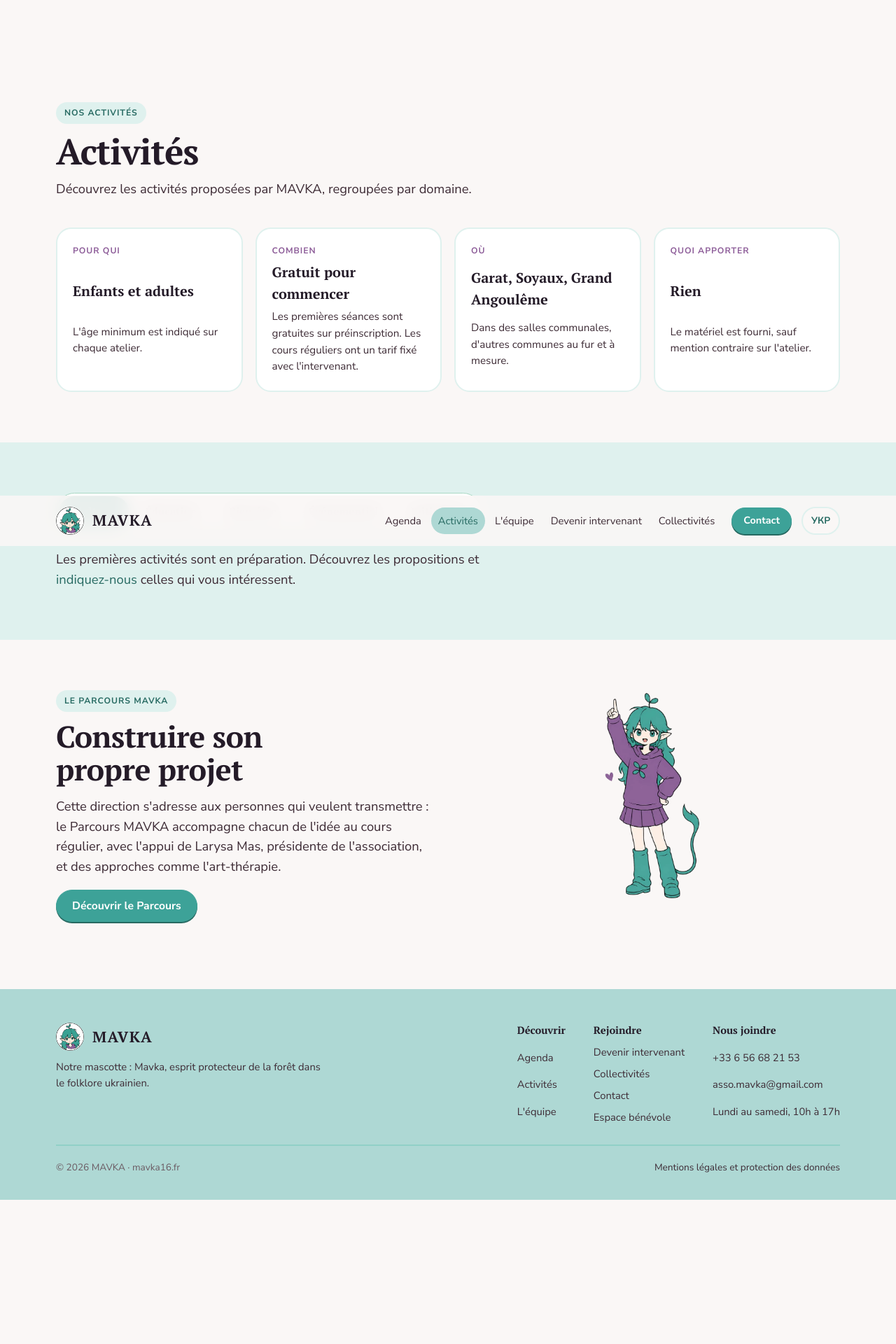
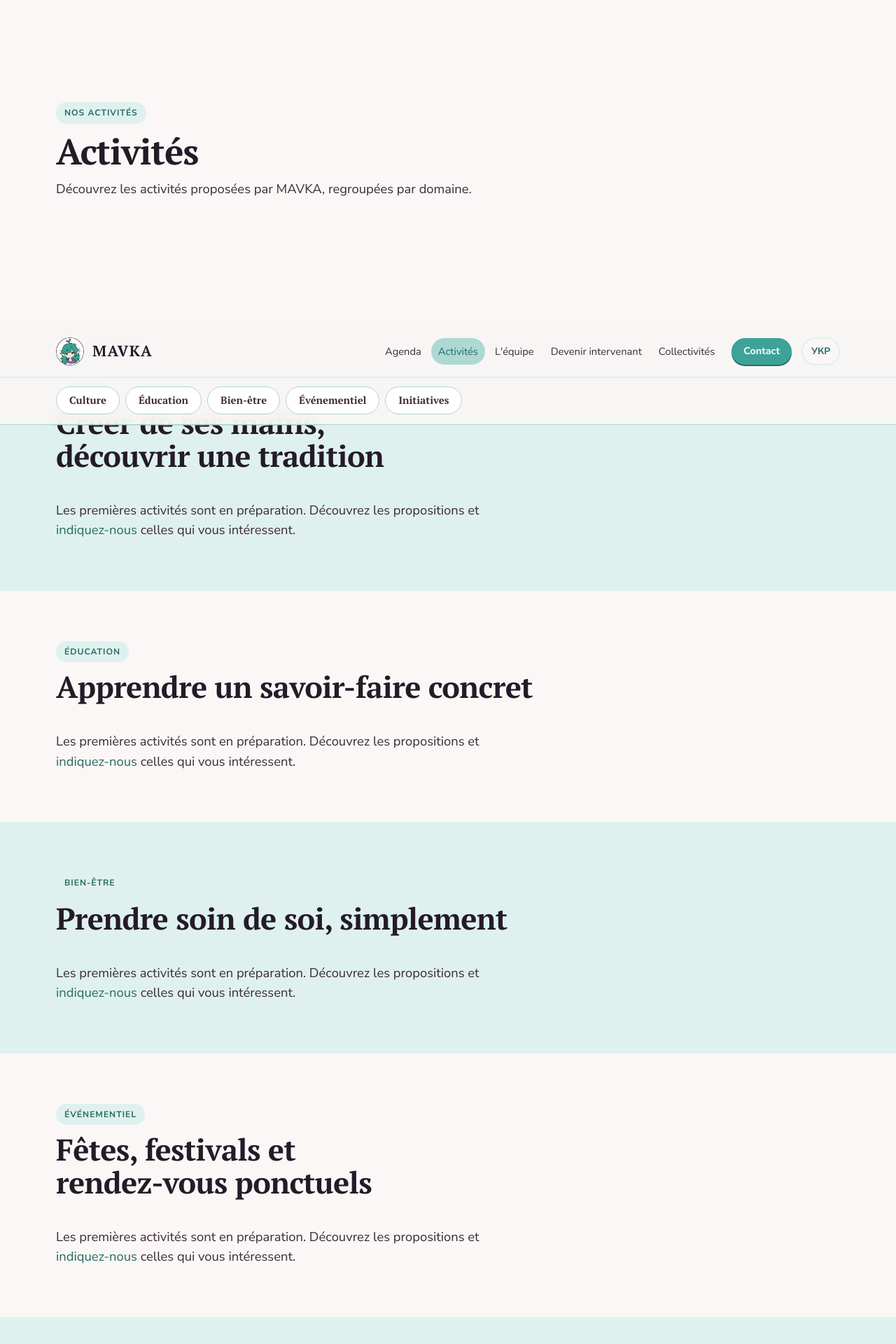
Before and after one commit to assomavka-mas/MAVKA-admin, a PHP site: page / in a window 1280 px wide, after a click on "Culture". Shown: the top 1920 px of the page at 70% size. Before the commit the page ends 1714 px from the top, so only its background shows below. Run offline with PHP 8.4, Linux system fonts and the light colour scheme; data that the repository does not hold is empty.

Commit message:
Page Activités : navigation collée + liens d'ancre au lieu d'onglets
Retour sur la capsule précédente : Larysa veut garder la liste
complète des activités visible (pas masquée derrière un onglet actif).
Remplace par une barre de navigation collée (position:sticky, sous le
header) avec de simples liens d'ancre vers chaque section — tout reste
affiché, on saute juste directement à un domaine. Retire aussi les
cartes Pour qui/Combien/Où/Quoi apporter (le détail par activité vivra
dans sa description HelloAsso).

Bug corrigé au passage : les règles mobiles du menu ciblaient `nav`
(la balise) au lieu de `#nav` (l'id) — la nouvelle barre, étant aussi
un <nav>, se faisait masquer par erreur en mobile. Scope maintenant
sur #nav, comme prévu à l'origine.

Co-Authored-By: Claude Sonnet 5 <noreply@anthropic.com>
Claude-Session: https://claude.ai/code/session_01UY3iUaiudK9LGosJdDt1VG

```diff
--- a/assets/site.css
+++ b/assets/site.css
@@ -45,12 +45,15 @@ header{position:sticky;top:0;z-index:20;background:color-mix(in srgb,var(--groun
 .brand:hover{text-decoration:none}
 .brand img{width:40px;height:40px;border-radius:50%;background:var(--card)}
 .brand b{font-family:var(--display);font-weight:700;font-size:1.35rem;letter-spacing:.06em}
-nav{display:flex;gap:4px;align-items:center}
-nav a{padding:8px 10px;border-radius:999px;color:var(--ink-2);font-weight:500;font-size:.92rem;white-space:nowrap}
+/* #nav (id), pas nav (balise) : un autre <nav> a existé ailleurs sur une page (ex. la
+   navigation rapide de la page Activités) et se faisait cacher en mobile par la règle
+   générique ci-dessous — ces règles ne doivent viser QUE la navigation principale du header. */
+#nav{display:flex;gap:4px;align-items:center}
+#nav a{padding:8px 10px;border-radius:999px;color:var(--ink-2);font-weight:500;font-size:.92rem;white-space:nowrap}
 /* Capsule couleur footer (teal 42% + blanc) sur le lien survolé/actif — le header, lui, reste
    translucide-beige comme le reste du site, seule cette pastille porte la couleur. */
-nav a:hover{text-decoration:none;background:color-mix(in srgb,var(--teal) 42%,white);color:var(--teal-deep)}
-nav a[aria-current="page"]{color:var(--teal-deep);background:color-mix(in srgb,var(--teal) 42%,white)}
+#nav a:hover{text-decoration:none;background:color-mix(in srgb,var(--teal) 42%,white);color:var(--teal-deep)}
+#nav a[aria-current="page"]{color:var(--teal-deep);background:color-mix(in srgb,var(--teal) 42%,white)}
 .btn{display:inline-flex;align-items:center;gap:8px;padding:13px 22px;border-radius:999px;font-weight:700;font-size:.98rem;border:1.5px solid transparent;cursor:pointer;font-family:var(--body);line-height:1.2;white-space:nowrap}
 .btn:hover{text-decoration:none}
 .btn-primary{background:var(--teal);color:var(--on-teal);border-color:var(--teal);box-shadow:0 var(--press) 0 var(--teal-deep)}
@@ -65,9 +68,9 @@ nav a[aria-current="page"]{color:var(--teal-deep);background:color-mix(in srgb,v
 .lang:hover{background:var(--mint)}
 .menu-btn{display:none;background:var(--mint);border:1.5px solid var(--mint);font-weight:700;border-radius:999px;padding:8px 14px;font:inherit;color:var(--ink);cursor:pointer}
 @media (max-width:900px){
-  nav{display:none;position:absolute;left:0;right:0;top:72px;flex-direction:column;align-items:stretch;background:var(--ground);border-bottom:1px solid var(--line);padding:12px 24px 20px}
-  nav.open{display:flex}
-  nav a{padding:12px 10px;font-size:1.05rem}
+  #nav{display:none;position:absolute;left:0;right:0;top:72px;flex-direction:column;align-items:stretch;background:var(--ground);border-bottom:1px solid var(--line);padding:12px 24px 20px}
+  #nav.open{display:flex}
+  #nav a{padding:12px 10px;font-size:1.05rem}
   .menu-btn{display:block}
   .bar .btn{display:none}
 }
@@ -275,19 +278,21 @@ figure{margin:0}
 .how p{color:var(--ink-2);font-size:.98rem}
 @media (max-width:820px){.howto{grid-template-columns:1fr}}
 /* practical */
-.facts-grid{display:grid;grid-template-columns:repeat(4,1fr);gap:18px}
-.fact{display:grid;gap:6px;padding:22px;border-radius:var(--r);background:var(--card);border:2px solid var(--mint)}
-.fact .k{font-size:.76rem;letter-spacing:.08em;text-transform:uppercase;font-weight:700;color:var(--violet)}
-.fact b{font-family:var(--display);font-size:1.25rem;font-weight:700}
-.fact span{color:var(--ink-2);font-size:.95rem}
-@media (max-width:820px){.facts-grid{grid-template-columns:repeat(2,1fr)}}
-
-/* tabs-pill : capsule de sélection réutilisable (page volontaire — Présentation/Parcours/
-   Ma vision — et page Activités — Culture/Éducation/Bien-être/Événementiel/Initiatives).
-   Une seule définition partagée, pour rester cohérente si l'une des deux évolue. */
+/* tabs-pill : capsule de sélection réutilisable (page volontaire — onglets Présentation/
+   Parcours/Ma vision). Composant partagé, même s'il n'est utilisé qu'à un seul endroit
+   aujourd'hui, pour rester cohérent si un futur usage réapparaît. */
 .tabs-pill{display:inline-flex;flex-wrap:wrap;gap:2px;padding:4px;border-radius:999px;background:var(--card);border:1px solid var(--card-line);margin-bottom:28px}
 .tabs-pill button{border:0;background:transparent;border-radius:999px;padding:10px 22px;font:inherit;font-family:var(--display);font-weight:700;font-size:.95rem;color:var(--ink-2);cursor:pointer}
 .tabs-pill button[aria-selected="true"]{background:var(--teal);color:#fff}
+
+/* activites-jump : navigation rapide vers chaque domaine (page Activités) — de simples liens
+   d'ancre, pas des onglets : toutes les sections restent affichées en dessous, on saute juste
+   à l'une d'elles. Collée sous le header principal (top = sa hauteur, .bar height:72px) pour
+   rester joignable tout au long d'une page qui peut être longue une fois pleine d'activités. */
+.activites-jump{position:sticky; top:72px; z-index:15; background:color-mix(in srgb, var(--ground) 92%, transparent); backdrop-filter:blur(10px); border-bottom:1px solid var(--card-line); padding:14px 0}
+.activites-jump .wrap{display:flex; gap:8px; flex-wrap:wrap}
+.activites-jump a{display:inline-flex; align-items:center; padding:8px 18px; border-radius:999px; background:var(--card); border:1px solid var(--card-line); font-family:var(--display); font-weight:700; font-size:.92rem; color:var(--ink-2); text-decoration:none; white-space:nowrap}
+.activites-jump a:hover{background:var(--mint); color:var(--teal-deep); text-decoration:none}
 @media (max-width:560px){.facts-grid{grid-template-columns:1fr}}
 /* docs */
 .docs{display:grid;grid-template-columns:repeat(2,1fr);gap:10px;padding:0;margin:0;list-style:none}
--- a/index.php
+++ b/index.php
@@ -189,39 +189,51 @@ $site_activites_initiatives = site_enrichir_avec_photo_intervenant(site_activite
         <h1 style="font-size:clamp(2rem,4vw,3.2rem)">Activités</h1>
         <p class="lede">Découvrez les activités proposées par MAVKA, regroupées par domaine.</p>
       </div>
-      <div class="facts-grid">
-        <div class="fact"><span class="k">Pour qui</span><b>Enfants et adultes</b><span>L'âge minimum est indiqué sur chaque atelier.</span></div>
-        <div class="fact"><span class="k">Combien</span><b>Gratuit pour commencer</b><span>Les premières séances sont gratuites sur préinscription. Les cours réguliers ont un tarif fixé avec l'intervenant.</span></div>
-        <div class="fact"><span class="k">Où</span><b>Garat, Soyaux, Grand Angoulême</b><span>Dans des salles communales, d'autres communes au fur et à mesure.</span></div>
-        <div class="fact"><span class="k">Quoi apporter</span><b>Rien</b><span>Le matériel est fourni, sauf mention contraire sur l'atelier.</span></div>
-      </div>
     </div>
   </section>
 
-  <section class="sand">
-    <div class="wrap tabset">
-      <div class="tabs-pill" role="tablist" data-tablist aria-label="Filtrer les activités par domaine">
-        <button type="button" role="tab" id="activites-culture" data-tab="culture" aria-selected="true">Culture</button>
-        <button type="button" role="tab" id="activites-education" data-tab="education" aria-selected="false">Éducation</button>
-        <button type="button" role="tab" id="activites-bienetre" data-tab="bienetre" aria-selected="false">Bien-être</button>
-        <button type="button" role="tab" id="activites-evenementiel" data-tab="evenementiel" aria-selected="false">Événementiel</button>
-        <button type="button" role="tab" id="activites-initiatives" data-tab="initiatives" aria-selected="false">Initiatives</button>
+  <nav class="activites-jump" aria-label="Aller à un domaine">
+    <div class="wrap">
+      <a href="#activites-culture">Culture</a>
+      <a href="#activites-education">Éducation</a>
+      <a href="#activites-bienetre">Bien-être</a>
+      <a href="#activites-evenementiel">Événementiel</a>
+      <a href="#activites-initiatives">Initiatives</a>
     </div>
-      <div class="tabpanel" data-panel="culture">
+  </nav>
+
+  <section class="sand" id="activites-culture">
+    <div class="wrap">
+      <div class="head"><span class="eyebrow">Culture</span><h2>Créer de ses mains, découvrir une tradition</h2></div>
       <?= render_events_grid($site_activites_culture, 'three') ?>
     </div>
-      <div class="tabpanel" data-panel="education" hidden>
+  </section>
+
+  <section id="activites-education">
+    <div class="wrap">
+      <div class="head"><span class="eyebrow">Éducation</span><h2>Apprendre un savoir-faire concret</h2></div>
       <?= render_events_grid($site_activites_education, 'three') ?>
     </div>
-      <div class="tabpanel" data-panel="bienetre" hidden>
+  </section>
+
+  <section class="sand" id="activites-bienetre">
+    <div class="wrap">
+      <div class="head"><span class="eyebrow">Bien-être</span><h2>Prendre soin de soi, simplement</h2></div>
       <?= render_events_grid($site_activites_bienetre, 'three') ?>
     </div>
-      <div class="tabpanel" data-panel="evenementiel" hidden>
+  </section>
+
+  <section id="activites-evenementiel">
+    <div class="wrap">
+      <div class="head"><span class="eyebrow">Événementiel</span><h2>Fêtes, festivals et rendez-vous ponctuels</h2></div>
       <?= render_events_grid($site_activites_evenementiel, 'three') ?>
     </div>
-      <div class="tabpanel" data-panel="initiatives" hidden>
+  </section>
+
+  <section class="sand" id="activites-initiatives">
+    <div class="wrap">
+      <div class="head"><span class="eyebrow">Initiatives</span><h2>Tester une idée, un pas à la fois</h2></div>
       <?= render_events_grid($site_activites_initiatives, 'three') ?>
-      </div>
     </div>
   </section>
 
@@ -615,7 +627,7 @@ $site_activites_initiatives = site_enrichir_avec_photo_intervenant(site_activite
     nav.classList.remove('open'); btn.setAttribute('aria-expanded','false');
     document.title=titles[h]||'MAVKA';
     try{history.replaceState(null,'','#'+target);}catch(e){}
-    if(sub){ if(sub.matches('[role="tab"]')) sub.click(); sub.scrollIntoView({block:'start'}); } else window.scrollTo(0,0);
+    if(sub){ sub.scrollIntoView({block:'start'}); } else window.scrollTo(0,0);
   }
   document.addEventListener('click',e=>{
     const a=e.target.closest('a[href^="#"]'); if(!a) return;
@@ -624,17 +636,6 @@ $site_activites_initiatives = site_enrichir_avec_photo_intervenant(site_activite
   window.addEventListener('hashchange',()=>go(location.hash.slice(1)));
   go((location.hash||'#accueil').slice(1));
   btn.addEventListener('click',()=>{const o=nav.classList.toggle('open');btn.setAttribute('aria-expanded',String(o));});
-})();
-// ---- tabs-pill (page Activités : filtre par domaine — même mécanique que intervenant.php) ----
-(function(){
-  document.querySelectorAll('[data-tablist]').forEach(function(list){
-    list.addEventListener('click', function(e){
-      var tabBtn = e.target.closest('[role="tab"]'); if (!tabBtn) return;
-      var panels = list.closest('.tabset').querySelectorAll('.tabpanel');
-      list.querySelectorAll('[role="tab"]').forEach(function(t){ t.setAttribute('aria-selected', String(t === tabBtn)); });
-      panels.forEach(function(p){ p.hidden = (p.dataset.panel !== tabBtn.dataset.tab); });
-    });
-  });
 })();
 // ---- FR / UK switch ----
 (function(){
```
Lines whose indentation alone changed are shown as unchanged.
